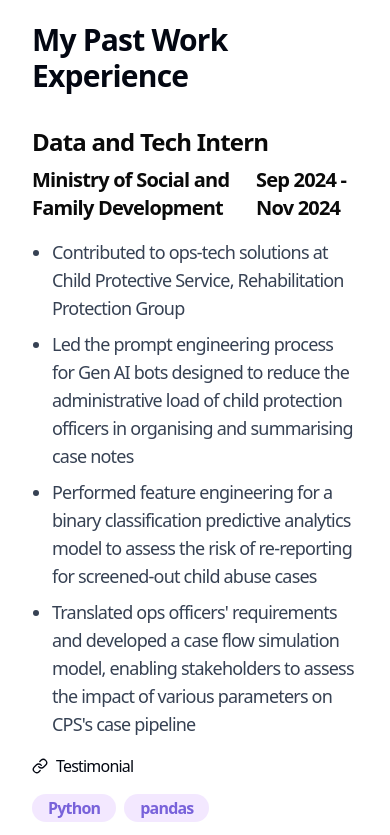
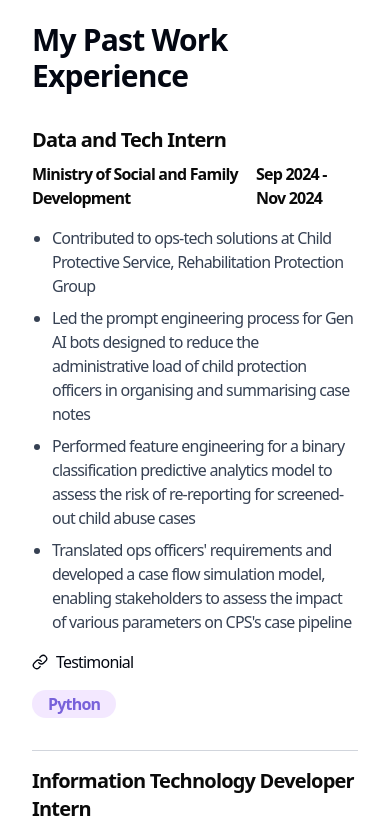
Before and after one commit to eugenetangkj/personalportfolio2025, a Next.js app: page / in a window 390 px wide. Shown: the part 2380-3215 px from the top of the page. Built offline with nearby package versions, Linux system fonts and the light colour scheme.

Commit message:
Add responsiveness for work experience

```diff
--- a/src/components/experience/WorkExperience.tsx
+++ b/src/components/experience/WorkExperience.tsx
@@ -20,17 +20,17 @@
 
                                 <div className='flex flex-col space-y-2'>
                                     {/* Role */}
-                                    <h5 className='font-semibold text-2xl'>{ workExperience.role }</h5>
+                                    <h5 className='font-semibold text-xl md:text-2xl'>{ workExperience.role }</h5>
 
                                     {/* Company and date */}
-                                    <div className="flex flex-row justify-between items-center text-xl text-portfolio-black font-semibold">
+                                    <div className="flex flex-row justify-between items-center sm:text-lg md:text-xl text-portfolio-black font-semibold">
                                         <h6>{ workExperience.company }</h6>
                                         <h6>{ workExperience.date }</h6>
                                     </div>
                                 </div>
 
                                 {/* Contributions */}
-                                <ul className='text-gray-700 list-disc pl-5 space-y-2 text-lg'>
+                                <ul className='text-gray-700 list-disc pl-5 space-y-2 md:text-lg'>
                                     {
                                         workExperience.contributions.map((contribution, index) => (
                                             <li key={ index }>{ contribution }</li>
@@ -58,12 +58,8 @@
                                     }
                                 </div>
 
-
-
-
-
                                 {/* Horizontal line */}
-                                <div className="hidden md:block col-span-1 h-px bg-gray-300 w-full my-4" />
+                                <div className="block col-span-1 h-px bg-gray-300 w-full my-4" />
 
                             </div>
                         ))
--- a/src/constants/experience.tsx
+++ b/src/constants/experience.tsx
@@ -17,7 +17,7 @@
                 link: 'https://drive.google.com/file/d/1tMPGxFwSK8lV63CvYSF3Mp8Wp2MaWcDJ/view?usp=sharing'
             }
         ],
-        technologies: ['Python', 'pandas']
+        technologies: ['Python']
     },
     {
         role: 'Information Technology Developer Intern',
```
